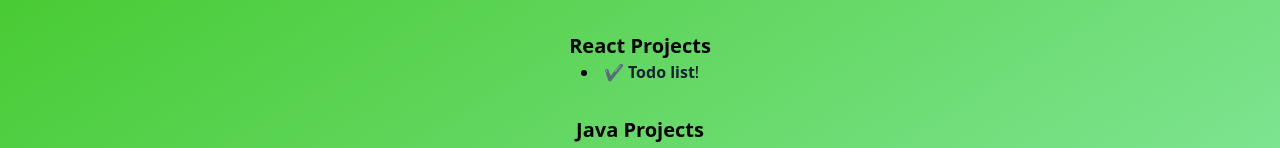
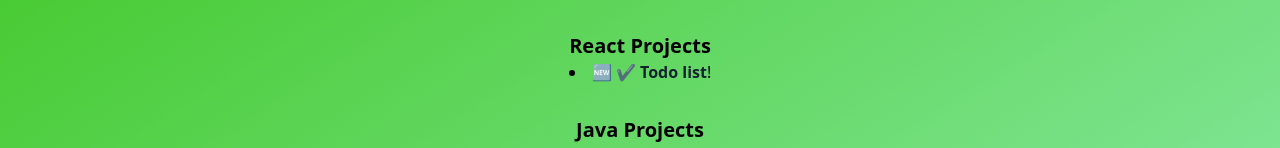
Before and after one commit to echo-webkom/how-to-sideprosjekt-workshop, a Next.js app: page / in a window 1280 px wide. Shown: the part 340-488 px from the top of the page. Built offline with nearby package versions, Linux system fonts and the light colour scheme.

Commit message:
added new to react projects

```diff
--- a/src/app/ToDoList/page.tsx
+++ b/src/app/ToDoList/page.tsx
@@ -60,6 +60,7 @@ export default function ToDoListPage() {
     })
   }
 
+  console.log(todos)
 
   return (
     //upon clicking the button, the onSubmit event listener triggers the handleSubmit method
--- a/src/app/page.tsx
+++ b/src/app/page.tsx
@@ -31,7 +31,7 @@ export default function Home() {
 
         <h2>
           <li>
-          <Link className="link" href="/ToDoList">✔️ Todo list</Link>!
+          <Link className="link" href="/ToDoList">🆕 ✔️ Todo list</Link>!
           </li>
         </h2>
 
```
